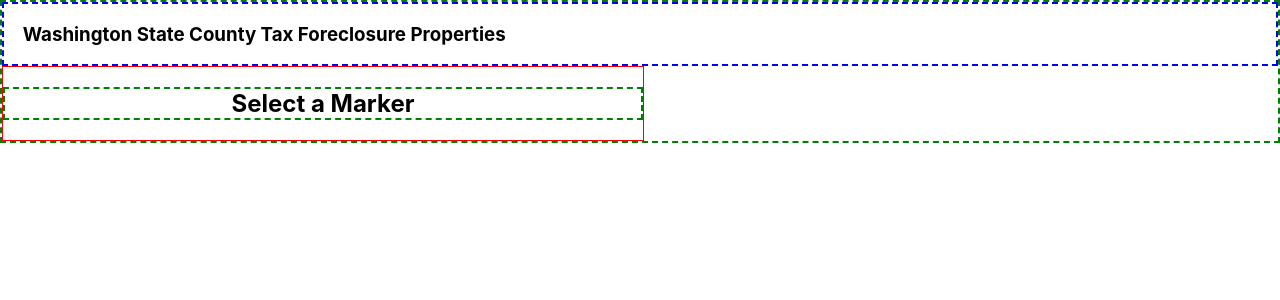
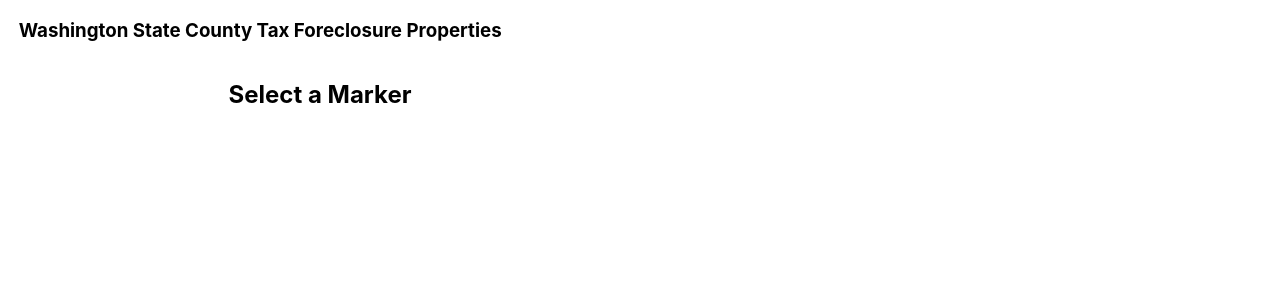
Before and after one commit to mikec3/tax_auction, a React (Create React App) app in the folder client/: page / in a window 1280 px wide. Shown: the top 300 px of the page. Built offline with nearby package versions, Linux system fonts and the light colour scheme; no server answers.

Commit message:
eliminated css borders

```diff
--- a/client/src/App.css
+++ b/client/src/App.css
@@ -1,7 +1,7 @@
 .App {
   text-align: center;
   max-height: 100vh;
-  border: 2px dashed green;
+
 }
 
 .App-logo {
@@ -40,7 +40,6 @@
 }
 
 .HeaderBar {
-  border: 2px dashed blue;
   max-height: 10vh;
 }
 
@@ -49,7 +48,6 @@
   scroll-behavior: smooth;
   max-height: 90vh;
   width: 50vw;
-  border: 1px solid red;
   display: flex;
   flex-direction: column;
   justify-content: flex-start;
@@ -57,7 +55,6 @@
 
 .InfoCard h2 {
   max-height: 10vh;
-  border: 2px dashed green;
 }
 
 
```
